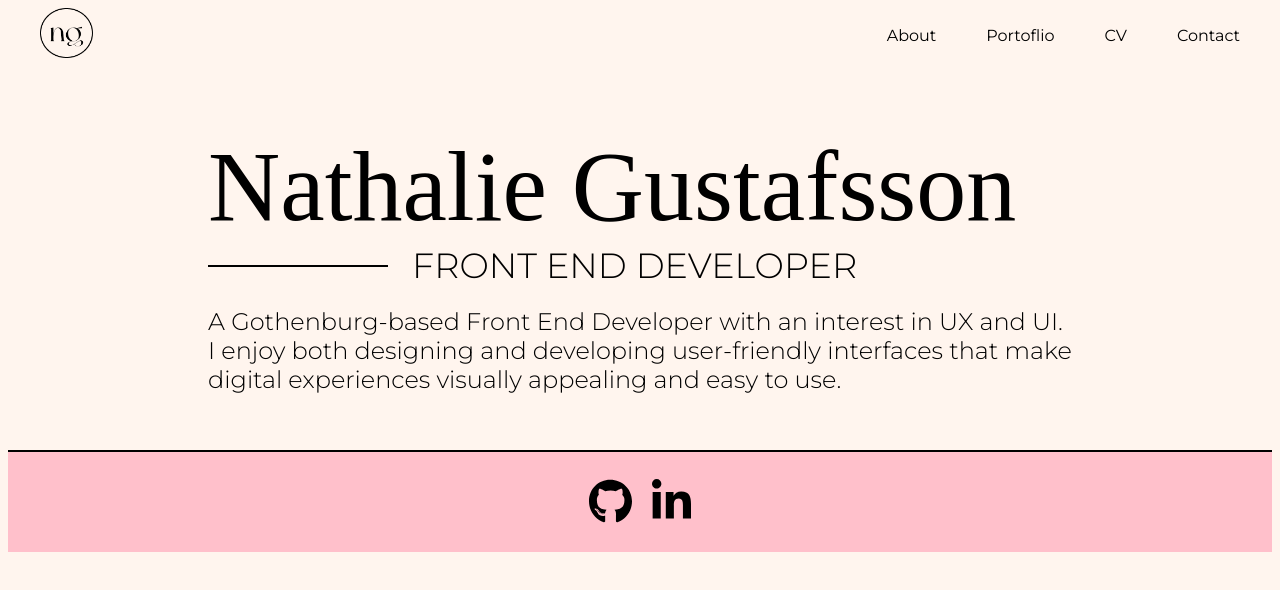
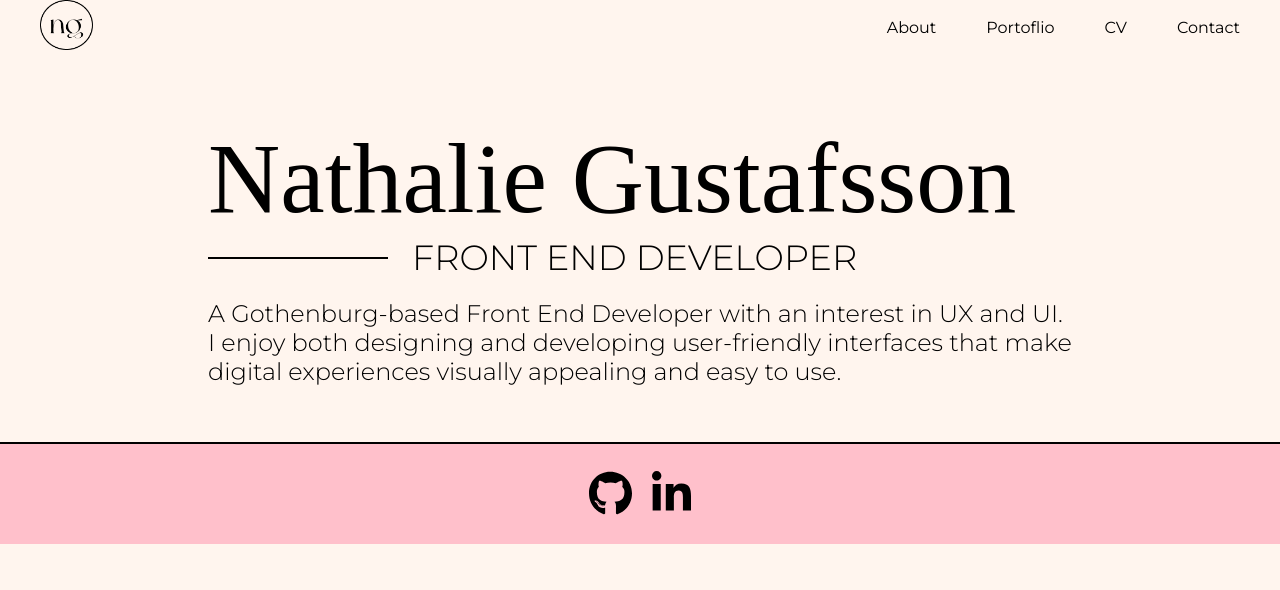
Before and after one commit to nathaliegustafsson/portfolio, a React (Vite) app: page / in a window 1280 px wide. Shown: the top 590 px of the page. Built offline with nearby package versions, Linux system fonts and the light colour scheme.

Commit message:
add margin: 0

```diff
--- a/src/index.css
+++ b/src/index.css
@@ -1,3 +1,4 @@
-body {
+html, body {
   background-color: #FFF5EE;
+  margin: 0;
 }
```
